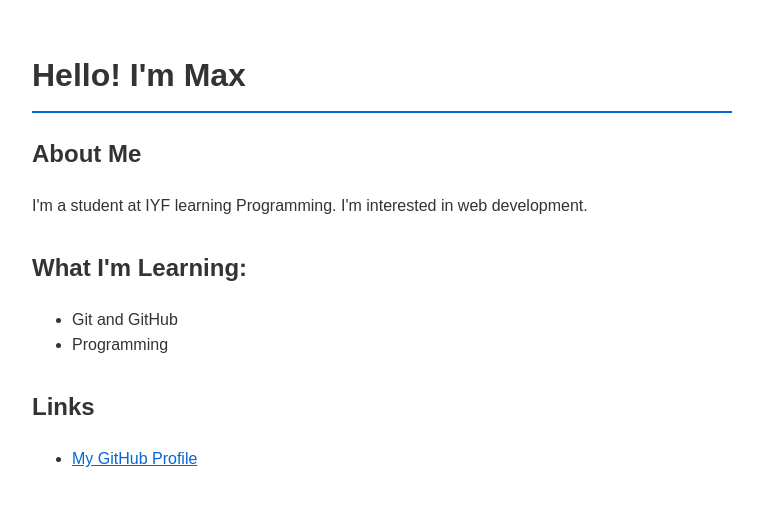
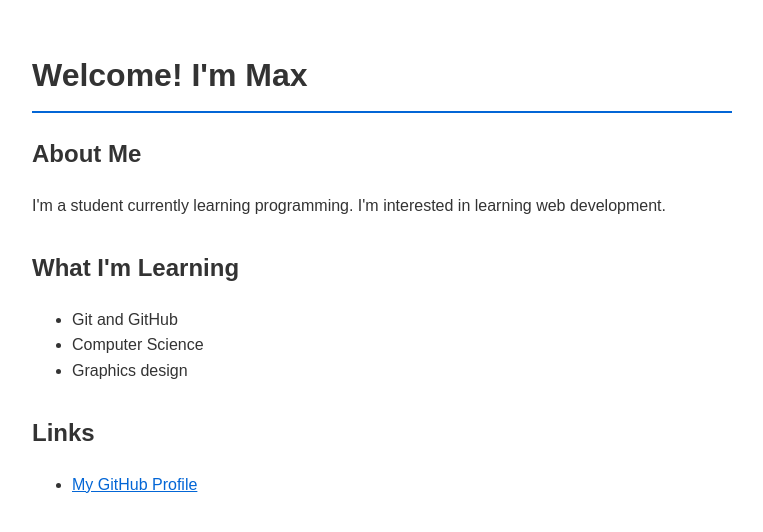
Before and after one commit to maxboffin254/maxboffin254.github.io, a plain HTML site: page index.html in a window 1280 px wide. Shown: the whole page, without its empty margins (258-1021 px from the left). Drawn offline with Linux system fonts and the light colour scheme.

Commit message:
Update index.html

```diff
--- a/index.html
+++ b/index.html
@@ -26,19 +26,20 @@
     </style>
 </head>
 <body>
-    <h1>Hello! I'm Max</h1>
+    <h1>Welcome! I'm Max</h1>
 
     <div class="section">
         <h2>About Me</h2>
-        <p>I'm a student at IYF learning Programming.
-           I'm interested in web development.</p>
+        <p>I'm a student currently learning programming.
+           I'm interested in learning web development.</p>
     </div>
 
     <div class="section">
-        <h2>What I'm Learning:</h2>
+        <h2>What I'm Learning</h2>
         <ul>
             <li>Git and GitHub</li>
-            <li>Programming</li>
+            <li>Computer Science</li>
+            <li>Graphics design</li>
         </ul>
     </div>
 
```
